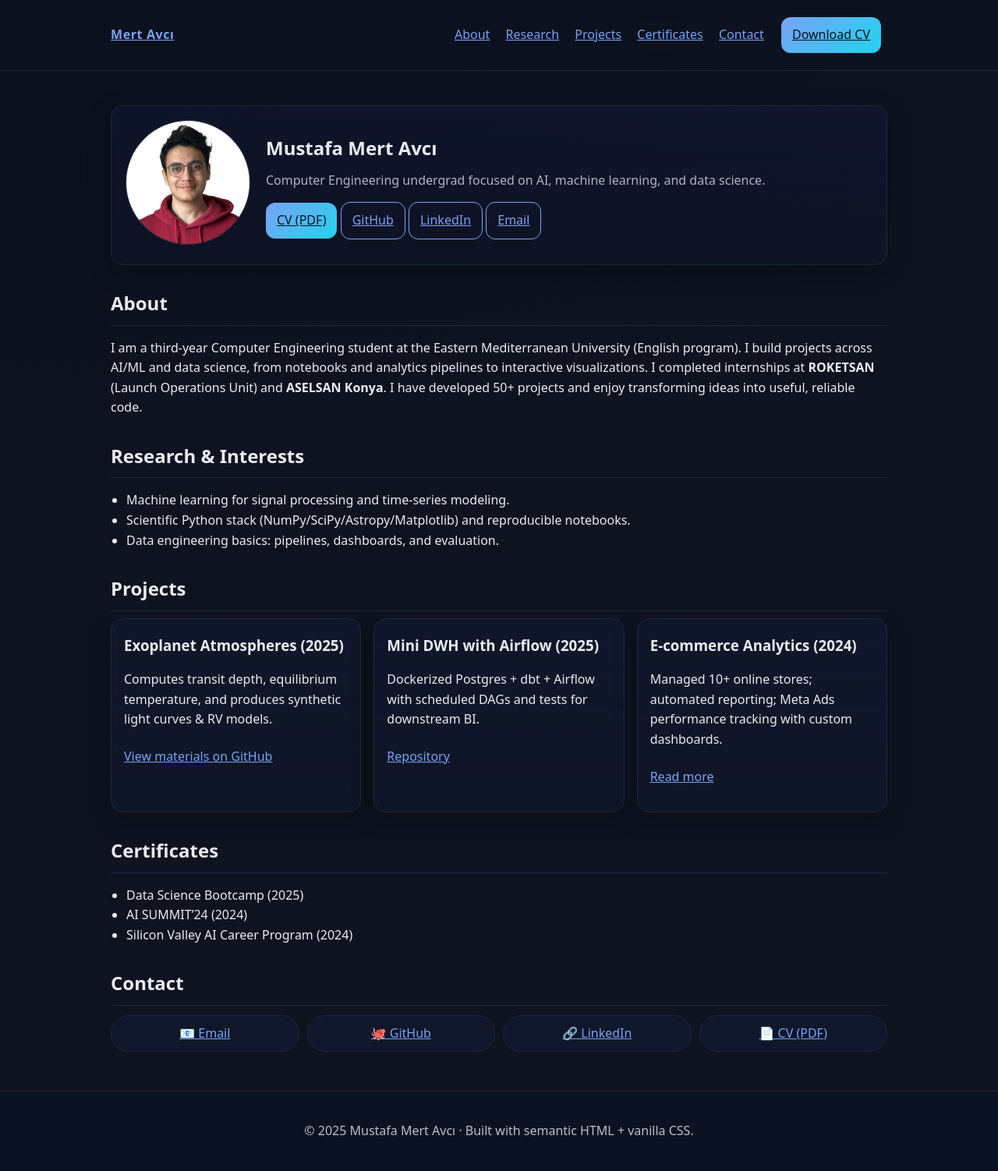
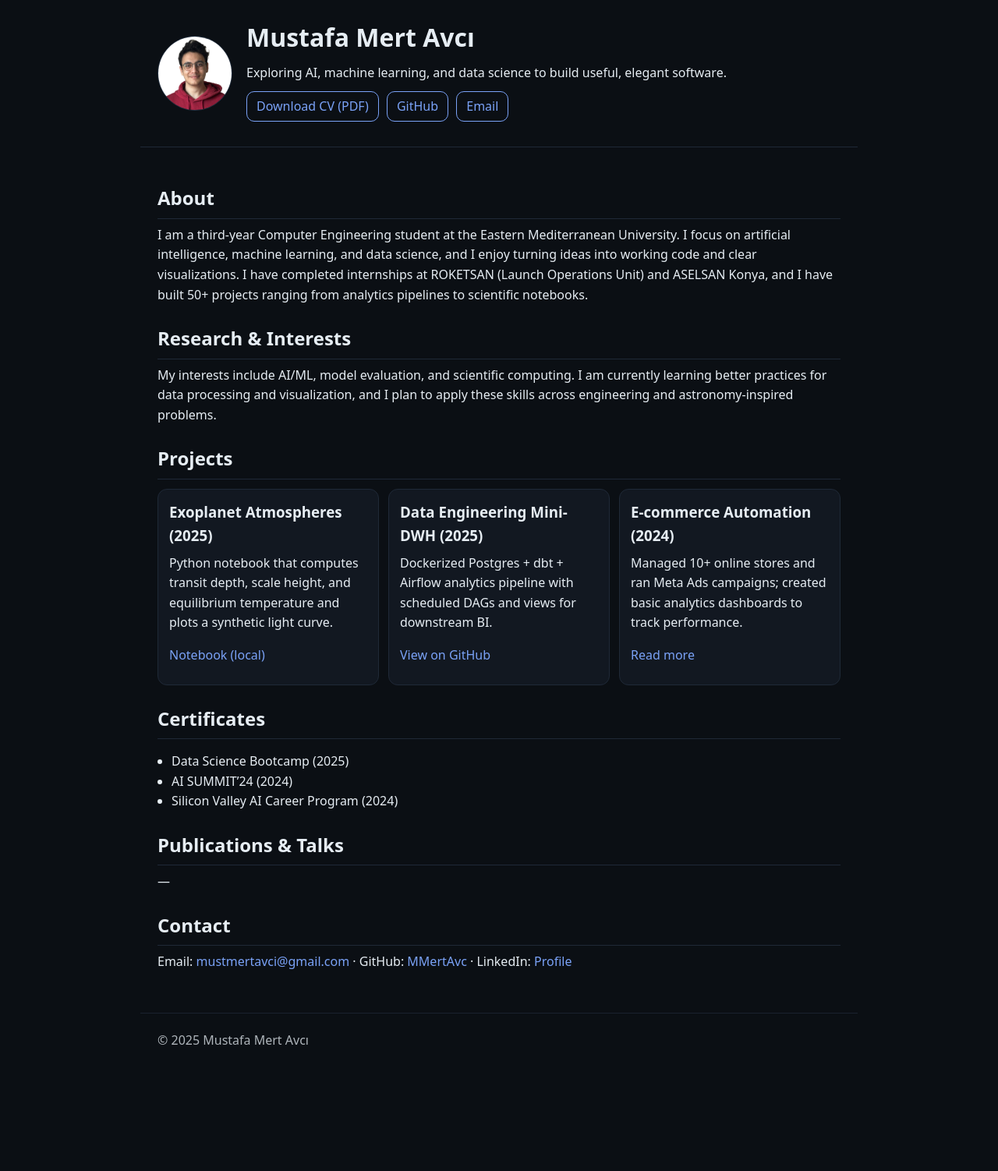
Before and after one commit to MMertAvc/MMertAvc.github.io, a plain HTML site: page index.html in a window 1280 px wide. Shown: the whole page at 78% size. After the commit the page ends 1379 px from the top, so only its background shows below. Drawn offline with Linux system fonts and the light colour scheme.

Commit message:
Add files via upload

```diff
--- a/index.html
+++ b/index.html
@@ -3,85 +3,61 @@
 <head>
   <meta charset="utf-8">
   <meta name="viewport" content="width=device-width, initial-scale=1">
-  <title>Mustafa Mert Avcı — Portfolio</title>
-  <meta name="description" content="AI/ML & Data Science projects, CV, and contact for Mustafa Mert Avcı.">
-  <link rel="canonical" href="https://MMertAvc.github.io/">
-  <meta property="og:title" content="Mustafa Mert Avcı — Portfolio">
-  <meta property="og:description" content="AI/ML & Data Science projects, CV, and contact.">
-  <meta property="og:type" content="website">
-  <meta property="og:url" content="https://MMertAvc.github.io/">
-  <meta name="theme-color" content="#0e1320">
-  <link rel="stylesheet" href="assets/css/style.css">
+  <title>Mustafa Mert Avcı — Personal Website</title>
+  <meta name="description" content="Computer Engineering student exploring AI, ML, and data science through hands-on projects.">
+  <link rel="stylesheet" href="style.css">
 </head>
 <body>
-  <header class="header" role="banner">
-    <div class="container header-inner">
-      <a class="brand" href="#top" aria-label="Go to top">Mert Avcı</a>
-      <nav class="nav" role="navigation" aria-label="Primary">
-        <a href="#about">About</a>
-        <a href="#research">Research</a>
-        <a href="#projects">Projects</a>
-        <a href="#certs">Certificates</a>
-        <a href="#contact">Contact</a>
-        <a class="btn btn-primary" href="cv/Mustafa_Mert_Avci_CV.pdf" target="_blank" rel="noopener" aria-label="Open CV PDF">Download CV</a>
-      </nav>
-      <button class="nav-toggle" aria-expanded="false" aria-controls="menu">☰</button>
+  <header class="wrap hero">
+    <img src="assets/me.jpg" alt="Portrait of Mustafa Mert Avcı" class="avatar">
+    <div>
+      <h1>Mustafa Mert Avcı</h1>
+      <p class="tagline">Exploring AI, machine learning, and data science to build useful, elegant software.</p>
+      <p class="links">
+        <a class="btn" href="cv/Mustafa_Mert_Avci_CV.pdf" target="_blank" rel="noopener">Download CV (PDF)</a>
+        <a class="btn ghost" href="https://github.com/MMertAvc" target="_blank" rel="noopener">GitHub</a>
+        <a class="btn ghost" href="mailto:mustmertavci@gmail.com">Email</a>
+      </p>
     </div>
   </header>
 
-  <main id="top" class="container">
-    <section class="hero" aria-labelledby="name">
-      <div class="avatar" aria-hidden="true">
-        <img src="assets/img/me.jpg" alt="Portrait of Mustafa Mert Avcı" onerror="this.classList.add('fallback')">
-      </div>
-      <div class="hero-text">
-        <h1 id="name">Mustafa Mert Avcı</h1>
-        <p class="tag">Computer Engineering undergrad focused on AI, machine learning, and data science.</p>
-        <div class="cta">
-          <a class="btn btn-primary" href="cv/Mustafa_Mert_Avci_CV.pdf" target="_blank" rel="noopener">CV (PDF)</a>
-          <a class="btn" href="https://github.com/MMertAvc" target="_blank" rel="noopener">GitHub</a>
-          <a class="btn" href="https://www.linkedin.com/in/mustafa-mert-avci-a8a24732b/" target="_blank" rel="noopener">LinkedIn</a>
-          <a class="btn" href="mailto:mustmertavci@gmail.com">Email</a>
-        </div>
-      </div>
+  <main class="wrap">
+    <section>
+      <h2>About</h2>
+      <p>I am a third-year Computer Engineering student at the Eastern Mediterranean University. I focus on artificial intelligence,
+         machine learning, and data science, and I enjoy turning ideas into working code and clear visualizations. I have completed internships
+         at ROKETSAN (Launch Operations Unit) and ASELSAN Konya, and I have built 50+ projects ranging from analytics pipelines to
+         scientific notebooks.</p>
     </section>
 
-    <section id="about" class="section">
-      <h2>About</h2>
-      <p>I am a third-year Computer Engineering student at the Eastern Mediterranean University (English program). I build projects across AI/ML and data science, from notebooks and analytics pipelines to interactive visualizations. I completed internships at <strong>ROKETSAN</strong> (Launch Operations Unit) and <strong>ASELSAN Konya</strong>. I have developed 50+ projects and enjoy transforming ideas into useful, reliable code.</p>
+    <section>
+      <h2>Research & Interests</h2>
+      <p>My interests include AI/ML, model evaluation, and scientific computing. I am currently learning better practices for
+         data processing and visualization, and I plan to apply these skills across engineering and astronomy-inspired problems.</p>
     </section>
 
-    <section id="research" class="section">
-      <h2>Research & Interests</h2>
-      <ul class="bullets">
-        <li>Machine learning for signal processing and time-series modeling.</li>
-        <li>Scientific Python stack (NumPy/SciPy/Astropy/Matplotlib) and reproducible notebooks.</li>
-        <li>Data engineering basics: pipelines, dashboards, and evaluation.</li>
+    <section>
+      <h2>Projects</h2>
+      <ul class="cards">
+        <li>
+          <h3>Exoplanet Atmospheres (2025)</h3>
+          <p>Python notebook that computes transit depth, scale height, and equilibrium temperature and plots a synthetic light curve.</p>
+          <p><a href="#" class="card-link">Notebook (local)</a></p>
+        </li>
+        <li>
+          <h3>Data Engineering Mini-DWH (2025)</h3>
+          <p>Dockerized Postgres + dbt + Airflow analytics pipeline with scheduled DAGs and views for downstream BI.</p>
+          <p><a href="https://github.com/MMertAvc" target="_blank" rel="noopener" class="card-link">View on GitHub</a></p>
+        </li>
+        <li>
+          <h3>E-commerce Automation (2024)</h3>
+          <p>Managed 10+ online stores and ran Meta Ads campaigns; created basic analytics dashboards to track performance.</p>
+          <p><a href="https://github.com/MMertAvc" target="_blank" rel="noopener" class="card-link">Read more</a></p>
+        </li>
       </ul>
     </section>
 
-    <section id="projects" class="section">
-      <h2>Projects</h2>
-      <div class="grid">
-        <article class="card">
-          <h3>Exoplanet Atmospheres (2025)</h3>
-          <p>Computes transit depth, equilibrium temperature, and produces synthetic light curves & RV models.</p>
-          <p><a class="link" href="https://github.com/MMertAvc" target="_blank" rel="noopener">View materials on GitHub</a></p>
-        </article>
-        <article class="card">
-          <h3>Mini DWH with Airflow (2025)</h3>
-          <p>Dockerized Postgres + dbt + Airflow with scheduled DAGs and tests for downstream BI.</p>
-          <p><a class="link" href="https://github.com/MMertAvc" target="_blank" rel="noopener">Repository</a></p>
-        </article>
-        <article class="card">
-          <h3>E‑commerce Analytics (2024)</h3>
-          <p>Managed 10+ online stores; automated reporting; Meta Ads performance tracking with custom dashboards.</p>
-          <p><a class="link" href="https://github.com/MMertAvc" target="_blank" rel="noopener">Read more</a></p>
-        </article>
-      </div>
-    </section>
-
-    <section id="certs" class="section">
+    <section>
       <h2>Certificates</h2>
       <ul class="bullets">
         <li>Data Science Bootcamp (2025)</li>
@@ -90,23 +66,21 @@
       </ul>
     </section>
 
-    <section id="contact" class="section">
+    <section>
+      <h2>Publications & Talks</h2>
+      <p>—</p>
+    </section>
+
+    <section>
       <h2>Contact</h2>
-      <div class="contact-grid">
-        <a class="pill" href="mailto:mustmertavci@gmail.com" aria-label="Email Mustafa">📧 Email</a>
-        <a class="pill" href="https://github.com/MMertAvc" target="_blank" rel="noopener">🐙 GitHub</a>
-        <a class="pill" href="https://www.linkedin.com/in/mustafa-mert-avci-a8a24732b/" target="_blank" rel="noopener">🔗 LinkedIn</a>
-        <a class="pill" href="cv/Mustafa_Mert_Avci_CV.pdf" target="_blank" rel="noopener">📄 CV (PDF)</a>
-      </div>
+      <p>Email: <a href="mailto:mustmertavci@gmail.com">mustmertavci@gmail.com</a> · GitHub: <a href="https://github.com/MMertAvc" target="_blank" rel="noopener">MMertAvc</a> · LinkedIn: <a href="https://www.linkedin.com/in/mustafa-mert-avcı-a8a24732b" target="_blank" rel="noopener">Profile</a></p>
     </section>
   </main>
 
-  <footer class="footer" role="contentinfo">
-    <div class="container">
-      <p>© 2025 Mustafa Mert Avcı · Built with semantic HTML + vanilla CSS.</p>
-    </div>
+  <footer class="wrap footer">
+    <p>© <span id="y"></span> Mustafa Mert Avcı</p>
   </footer>
 
-  <script src="assets/js/site.js"></script>
+  <script>document.getElementById('y').textContent = new Date().getFullYear();</script>
 </body>
 </html>
```
